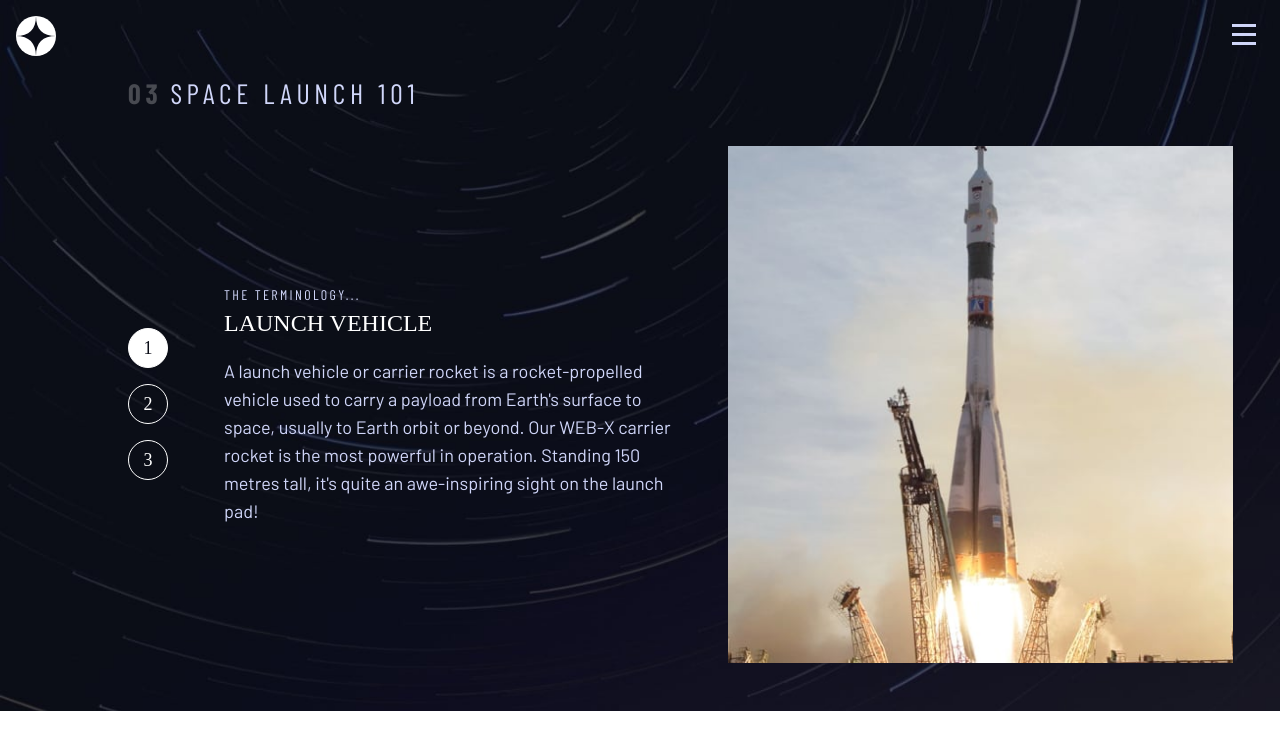
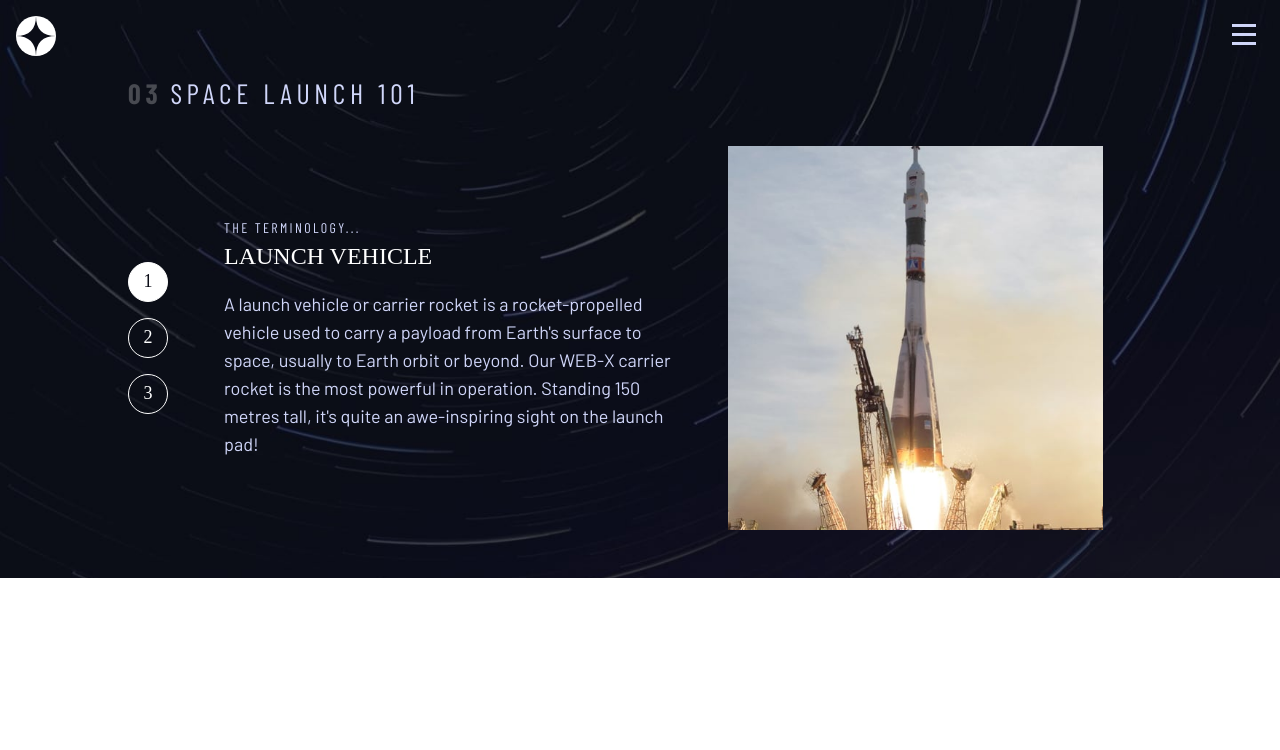
Before and after one commit to guilhermemotta/space-tourism-fm-challenge, a React (Vite) app: page /technology in a window 1280 px wide. Shown: the top 750 px of the page. Built offline with nearby package versions, Linux system fonts and the light colour scheme; a web font is replaced by a local one.

Commit message:
task: Alteração da imagem da página Technology para utilizar srcset para imagens responsivas

```diff
--- a/src/routes/technology.tsx
+++ b/src/routes/technology.tsx
@@ -26,11 +26,10 @@ function Technology() {
       </header>
       <article className="my-8 flex flex-col items-center gap-8 lg:ms-32 lg:flex-row">
         <div className="flex-auto lg:order-last">
-          <img className="lg:hidden" src={imagesUrl[0]} alt="" />
           <img
-            className="hidden max-h-full max-w-[505px] lg:block"
-            src={imagesUrl[1]}
-            alt=""
+            src={imagesUrl[0]}
+            srcSet={`${imagesUrl[0]} 768w, ${imagesUrl[1]} 515w`}
+            sizes="(min-width: 768px) 375px, (min-width: 1024px) 515px"
           />
         </div>
 
```
